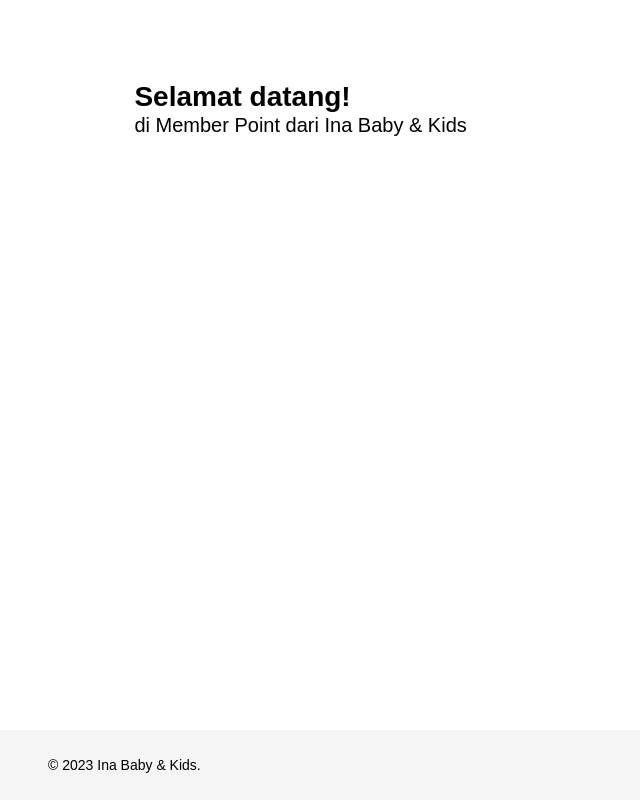
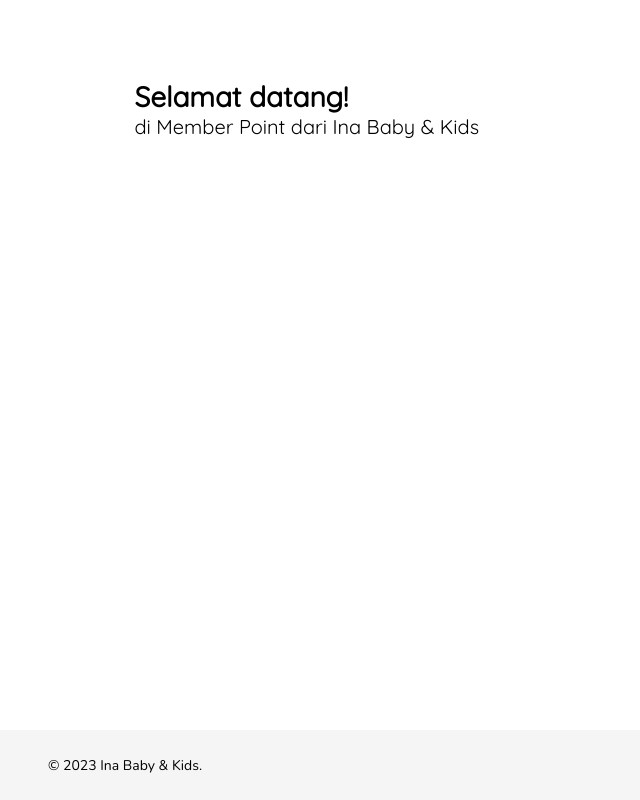
Before and after one commit to donthaveaneme/donthaveaneme.github.io, a plain HTML site: page index.html in a window 1280 px wide. Shown: the whole page, without its empty margins (0-640 px from the left). Drawn offline with nearby package versions, Linux system fonts and the light colour scheme.

Commit message:
Fix the font problem

```diff
--- a/index.html
+++ b/index.html
@@ -17,6 +17,8 @@
             });
             }
             </script>
+     <link rel="stylesheet" href="https://fonts.googleapis.com/css?family=Quicksand">
+     <link rel="stylesheet" href="https://fonts.googleapis.com/css?family=Nunito">
  </head>
 
 <style>
```
